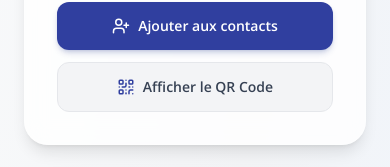
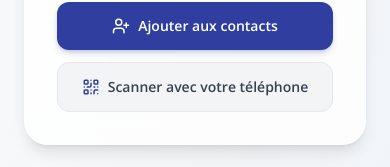
Before and after one commit to anthohn/garage-maisonblanche, a Next.js app: page /contact in a window 390 px wide. Shown: the part 592-759 px from the top of the page. Built offline with nearby package versions, Linux system fonts and the light colour scheme.

Commit message:
fix: libellé explicite scanner avec votre téléphone pour vCard

```diff
--- a/app/components/MobileContactBar.tsx
+++ b/app/components/MobileContactBar.tsx
@@ -46,8 +46,8 @@ export default function MobileContactBar() {
                     <button
                         onClick={() => setIsQrOpen(true)}
                         className="w-11 h-11 rounded-full bg-slate-100 hover:bg-slate-200 active:scale-95 text-slate-700 flex items-center justify-center border border-slate-200/80 transition-all shrink-0 cursor-pointer"
-                        title="Afficher le QR Code"
-                        aria-label="Afficher le QR Code"
+                        title="Scanner avec votre téléphone"
+                        aria-label="Scanner avec votre téléphone"
                     >
                         <QrCode size={19} />
                     </button>
--- a/app/contact/ContactContent.tsx
+++ b/app/contact/ContactContent.tsx
@@ -212,7 +212,7 @@ export default function ContactContent() {
                                 className="w-full sm:w-auto px-5 py-3.5 rounded-xl bg-gray-100 hover:bg-gray-200 text-gray-700 font-semibold text-sm flex items-center justify-center gap-2 transition-colors border border-gray-200 cursor-pointer"
                             >
                                 <QrCode size={18} className="text-[#303F9F]" />
-                                <span>Afficher le QR Code</span>
+                                <span>Scanner avec votre téléphone</span>
                             </button>
                         </div>
                     </div>
```
